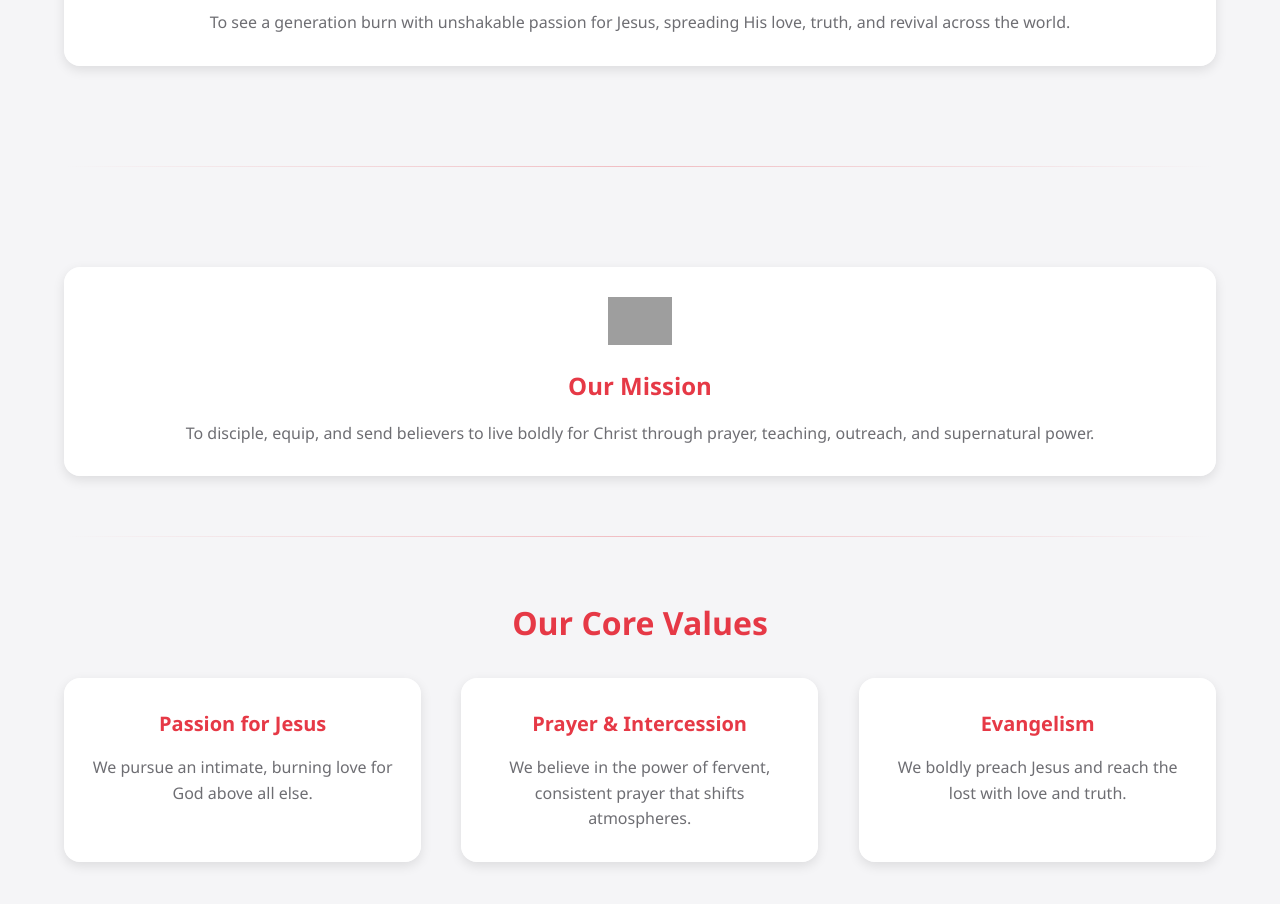
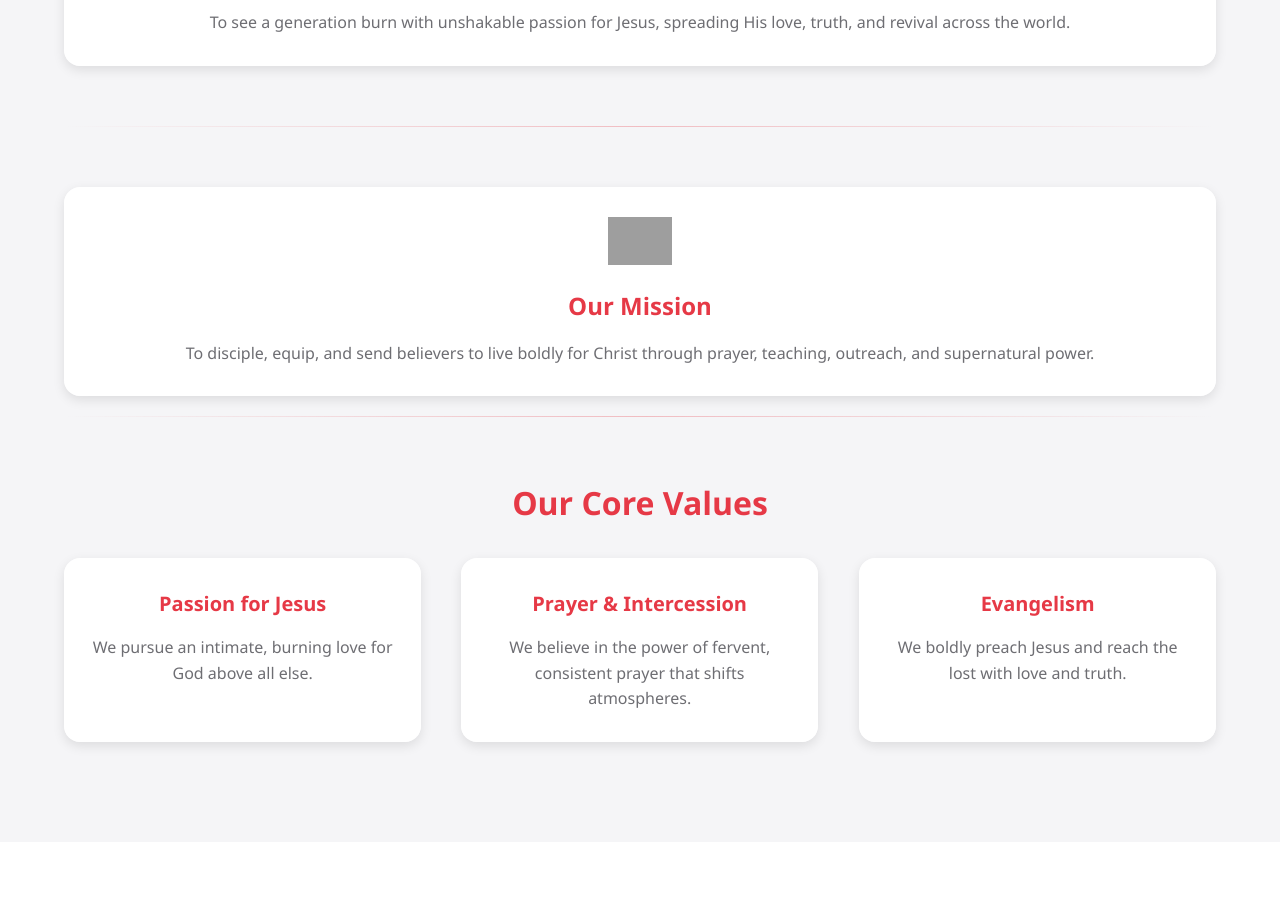
Before and after one commit to priceless4code/Burning-Hearts-Ministries-Website, a plain HTML site: page index.html in a window 1280 px wide. Shown: the part 1180-2084 px from the top of the page. Drawn offline with nearby package versions, Linux system fonts and the light colour scheme; grey boxes are pictures that could not be loaded.

Commit message:
Update style.css

```diff
--- a/style.css
+++ b/style.css
@@ -438,7 +438,7 @@ header:hover {
   height: 1px;
   background: linear-gradient(to right, transparent, var(--primary), transparent);
   opacity: 0.3;
-  margin: 60px 0;
+  margin: 20px 0;
 }
 
 /* Sermons Section */
```
